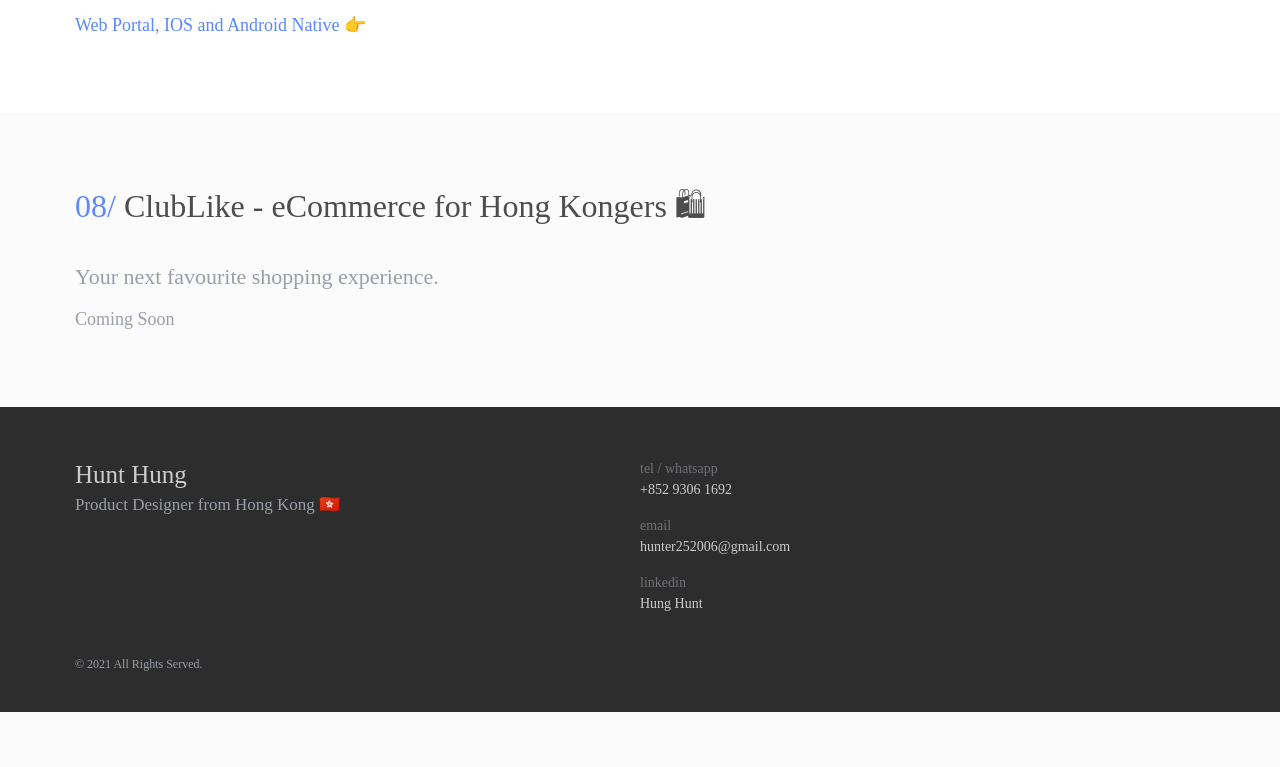
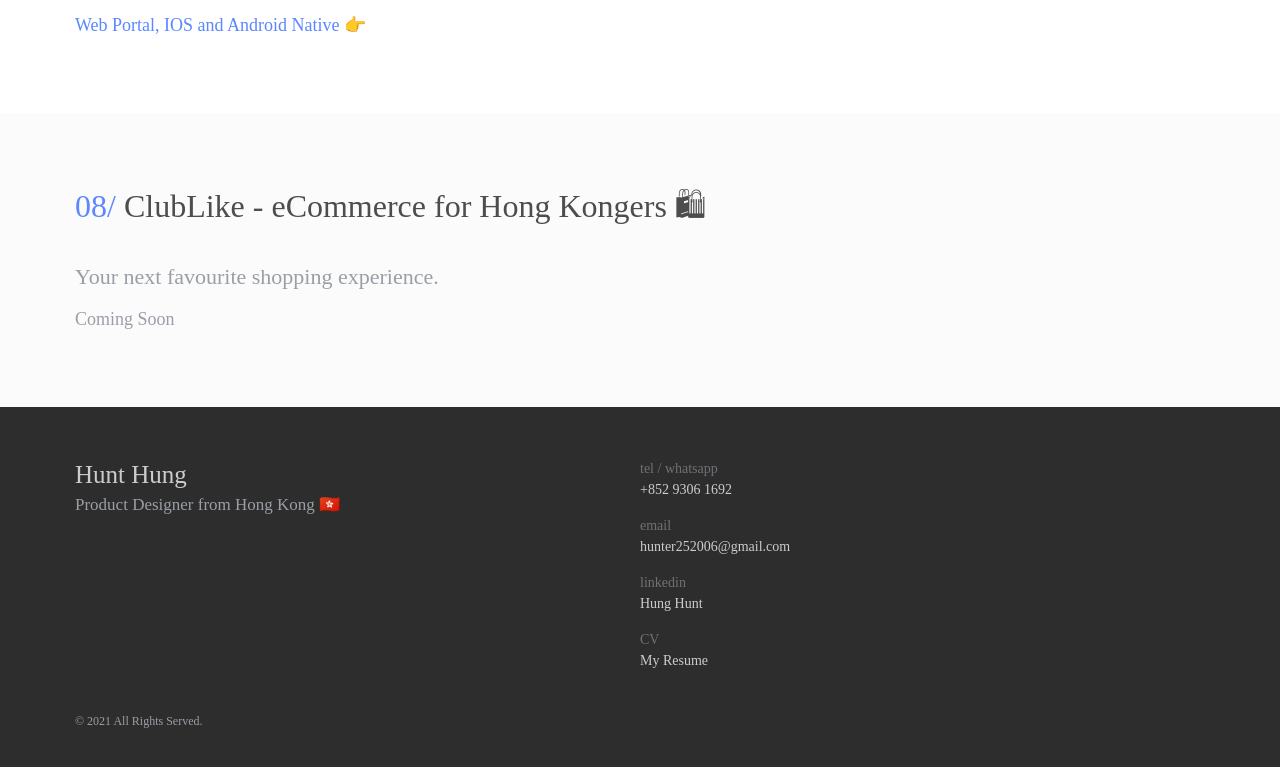
Before and after one commit to hlh112/Hunt-s-UIUX-Portfolio, a plain HTML site: page index.html in a window 1280 px wide. Shown: the part 2824-3591 px from the top of the page. Before the commit the page ends 3536 px from the top, so only its background shows below. Drawn offline with nearby package versions, Linux system fonts and the light colour scheme; a web font is replaced by a local one.

Commit message:
Update index.html

```diff
--- a/index.html
+++ b/index.html
@@ -116,6 +116,10 @@
                         <div class="footer-info--head">linkedin</div>
                         <div class="footer-info--body"><a href="https://www.linkedin.com/in/hunt-hung-896348142" target="blank">Hung Hunt</a></div>
                     </div>
+                    <div class="footer-info">
+                        <div class="footer-info--head">CV</div>
+                        <div class="footer-info--body"><a href="/doc/resume.pdf" download>My Resume</a></div>
+                    </div>
                 </div>
                 <div class="footer-bottom">
                     <p class="footer--disclaimer">© 2021 All Rights Served.</p>
```
